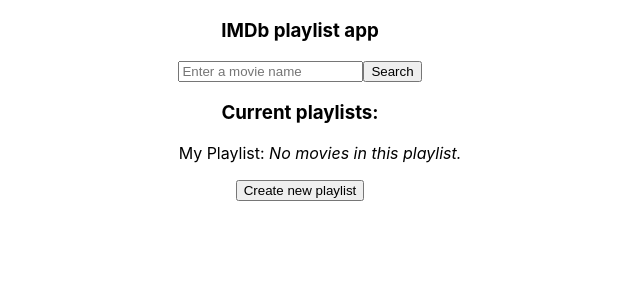
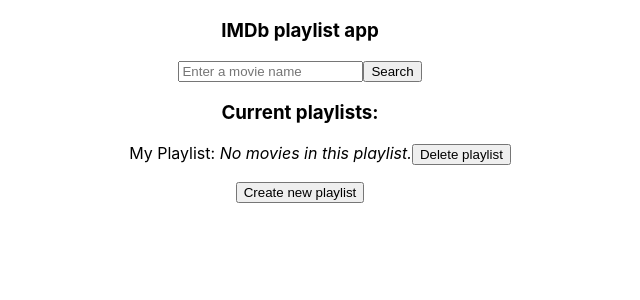
Before and after one commit to ThomasjNix/React-IMDb-Playlist-App, a React (Create React App) app in the folder imdb-plasylist-app/: page / in a window 1280 px wide. Shown: the top 300 px of the page, without its empty margins (340-980 px from the left). Built offline with nearby package versions, Linux system fonts and the light colour scheme.

Commit message:
Implement delete playlist

```diff
--- a/imdb-plasylist-app/src/Playlists.js
+++ b/imdb-plasylist-app/src/Playlists.js
@@ -13,6 +13,9 @@
     const confirmPlaylist = (playlist) => {
         dispatch({ type: ACTIONS.CONFIRM_PLAYLIST, payload: { playlist } });
     }
+    const deletePlaylist = (playlist) => {
+        dispatch({ type: ACTIONS.DELETE_PLAYLIST, payload: { playlist } });
+    }
 
     const [newPlaylistValue, setNewPlaylistValue] = useState('');
     const [newPlaylistInProgress, setNewPlaylistInProgress] = useState(false);
@@ -26,6 +29,7 @@
                         {playlist.name}: {playlist.movies.length > 0 && playlist.movies.map((movie, index) => `${movie.Title}${index === playlist.movies.length - 1 ? '' : ', '}`) }
                         {(!playlist || !playlist.movies || playlist.movies.length === 0) && <span className="no-movies-in-playlist">No movies in this playlist.</span>}
                         { playlist.inEdit && <button onClick={() => { confirmPlaylist(playlist)}}>Confirm playlist</button>}
+                        <button onClick={() => { deletePlaylist(playlist)}}>Delete playlist</button>
                     </li>
                 })}
             </ul>}
--- a/imdb-plasylist-app/src/redux/reducer.js
+++ b/imdb-plasylist-app/src/redux/reducer.js
@@ -36,7 +36,7 @@
             });
             return { ...state, userPlaylists: updatedPlaylist };
         case ACTIONS.DELETE_PLAYLIST:
-            break;
+            return { ...state, userPlaylists: state.userPlaylists.filter((playlist) => playlist.id !== action.payload.playlist.id)}
         case ACTIONS.CONFIRM_PLAYLIST:
             return {...state, userPlaylists: state.userPlaylists.map((playlist) => {
                 if (playlist.id === action.payload.playlist.id) {
```
